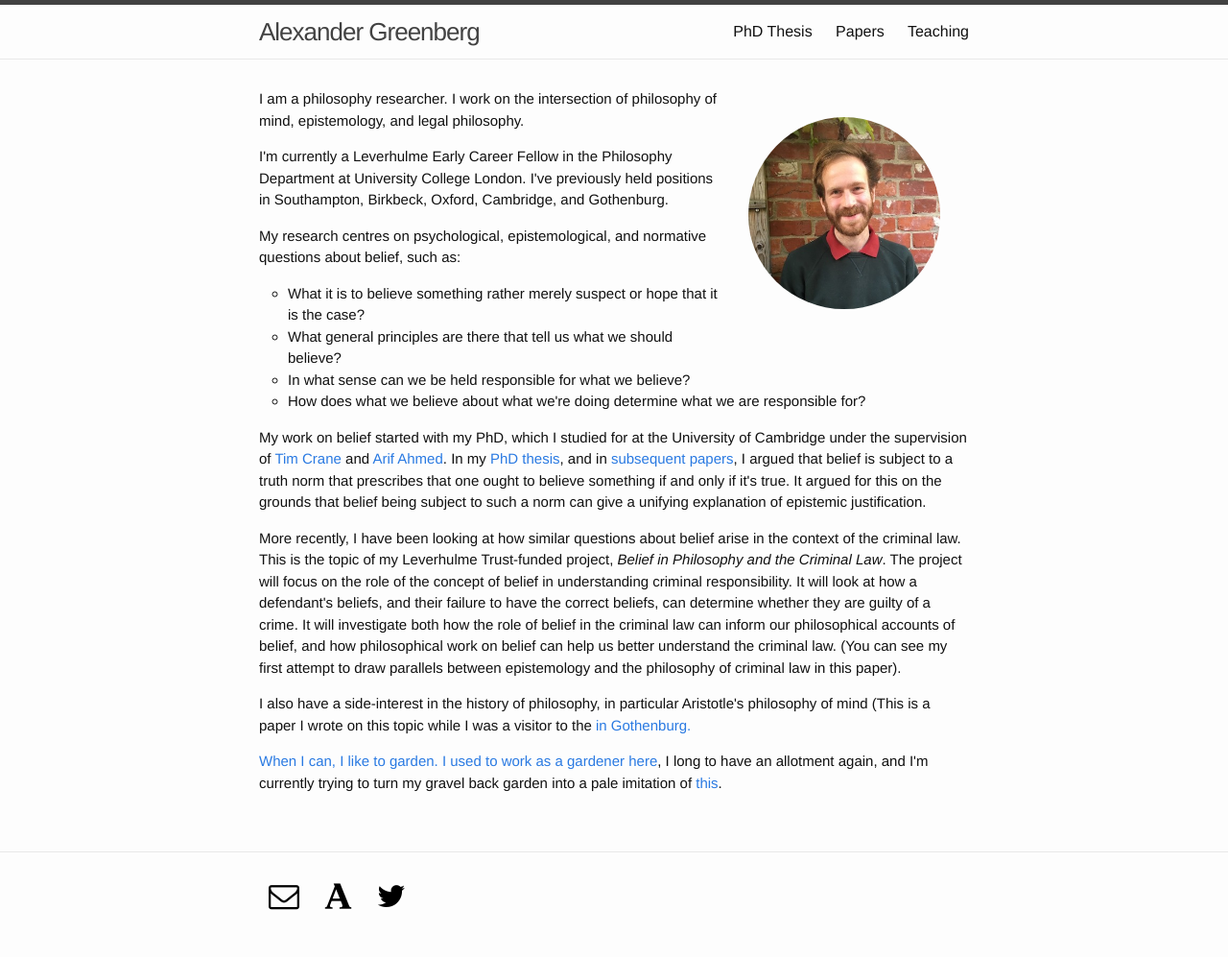
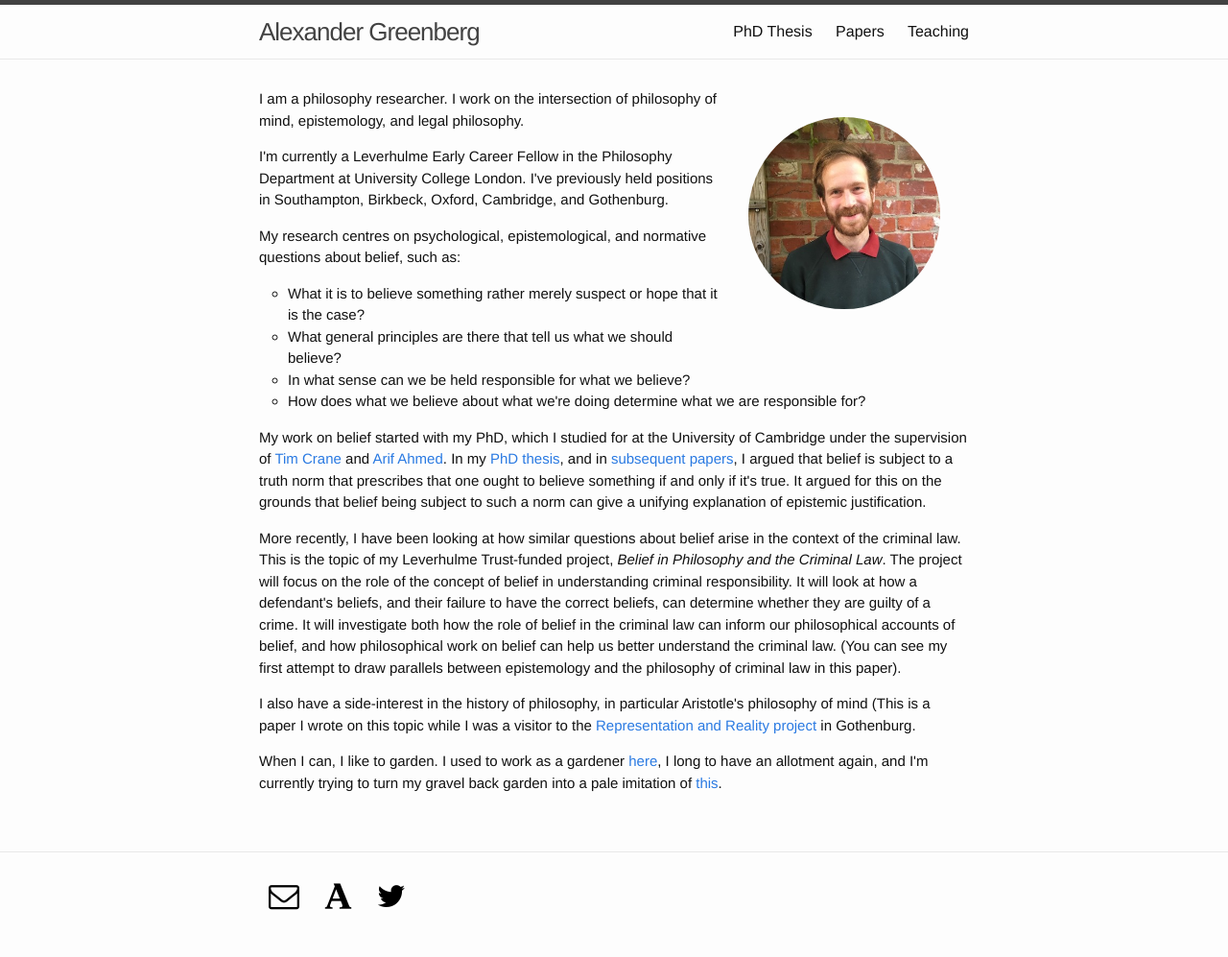
Before and after one commit to alexandergreenberg/alexandergreenberg.github.io, a Jekyll site: the page built from index.html, in a window 1280 px wide. Shown: the whole page at 96% size. Built offline with Jekyll 4.4.1, drawn with Linux system fonts in a browser that asks for light colours; some web fonts are replaced.

Commit message:
Update index.html

```diff
--- a/index.html
+++ b/index.html
@@ -19,7 +19,7 @@ layout: default
       </ul>
     <p class="paragraph">My work on belief started with my PhD, which I studied for at the University of Cambridge under the supervision of <a href="http://www.timcrane.com" target="_blank">Tim Crane</a> and <a href="http://www.phil.cam.ac.uk/people/teaching-research-pages/ahmed/ahmed-page" target="_blank">Arif Ahmed</a>. In my <a href="/phd-thesis/">PhD thesis</a>, and in <a href="/papers/">subsequent papers</a>, I argued that belief is subject to a truth norm that prescribes that one ought to believe something if and only if it's true. It argued for this on the grounds that belief being subject to such a norm can give a unifying explanation of epistemic justification.</p>
     <p class="paragraph">More recently, I have been looking at how similar questions about belief arise in the context of the criminal law. This is the topic of my Leverhulme Trust-funded project, <em>Belief in Philosophy and the Criminal Law</em>. The project will focus on the role of the concept of belief in understanding criminal responsibility. It will look at how a defendant's beliefs, and their failure to have the correct beliefs, can determine whether they are guilty of a crime. It will investigate both how the role of belief in the criminal law can inform our philosophical accounts of belief, and how philosophical work on belief can help us better understand the criminal law. (You can see my first attempt to draw parallels between epistemology and the philosophy of criminal law in this paper).</p>
-    <p class="paragraph">I also have a side-interest in the history of philosophy, in particular Aristotle's philosophy of mind (This is a paper I wrote on this topic while I was a visitor to the <a href="https://representationandreality.gu.se>"Representation and Reality project</a> in Gothenburg.</p>
-    <p class="paragraph">When I can, I like to garden. I used to work as a gardener <a href="http://www.kings.cam.ac.uk/about/history.html#gardens" target="_blank">here</a>, I long to have an allotment again, and I'm currently trying to turn my gravel back garden into a pale imitation of <a href="https://www.gardenvisit.com/gardens/derek_jarman_garden_prospect_cottage_dungeness">this</a>.
+    <p class="paragraph">I also have a side-interest in the history of philosophy, in particular Aristotle's philosophy of mind (This is a paper I wrote on this topic while I was a visitor to the <a href="https://representationandreality.gu.se" target="_blank">Representation and Reality project</a> in Gothenburg.</p>
+    <p class="paragraph">When I can, I like to garden. I used to work as a gardener <a href="http://www.kings.cam.ac.uk/about/history.html#gardens" target="_blank">here</a>, I long to have an allotment again, and I'm currently trying to turn my gravel back garden into a pale imitation of <a href="https://www.gardenvisit.com/gardens/derek_jarman_garden_prospect_cottage_dungeness" target="_blank">this</a>.
   </div>
 </div>
```
